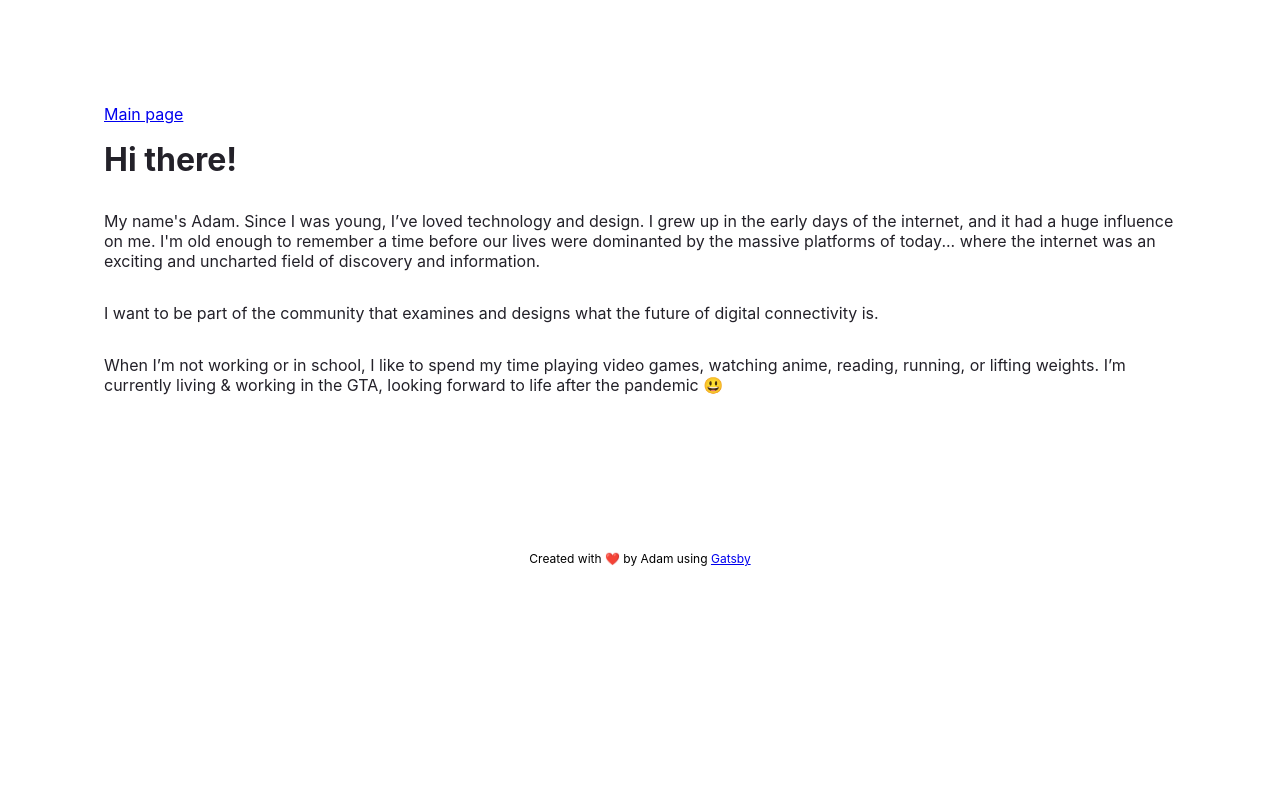
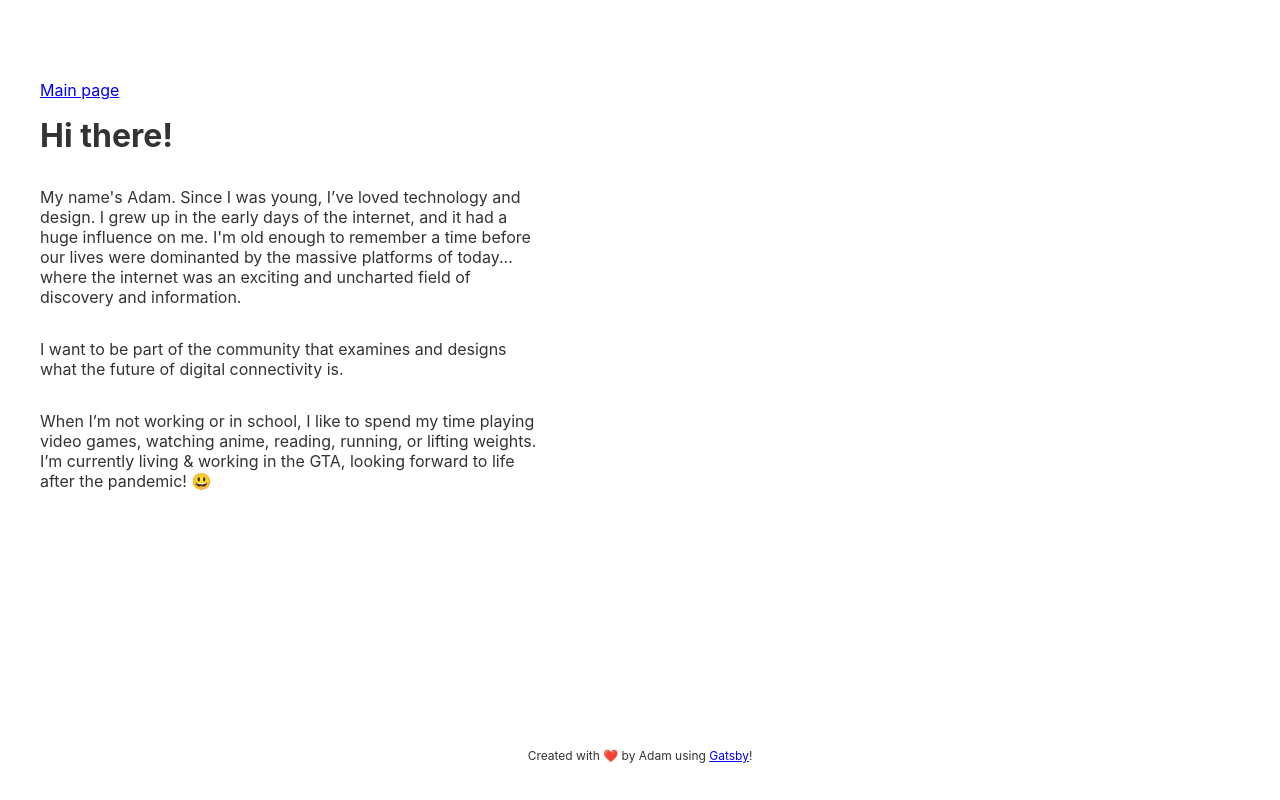
Before and after one commit to adamalexali/adam-gatsby, a Gatsby site: page /about in a window 1280 px wide. Built offline with nearby package versions, Linux system fonts and the light colour scheme; Gatsby itself is replaced by a stand-in of ours.

Commit message:
added styled-components to both pages

```diff
--- a/src/components/footer.js
+++ b/src/components/footer.js
@@ -2,30 +2,33 @@ import * as React from 'react';
 import { Link } from 'gatsby';
 import styled from 'styled-components';
 
+// styles
 const Container = styled.div`
+  font-family: -apple-system, Roboto, sans-serif, serif;
+  color: #333333;
   margin: 1rem auto;
   display: flex;
-  flex-direction: row;
+  flex-direction: column;
   align-items: center;
   justify-content: center;
 `;
-// styles
-const footerStyles = {
-  fontFamily: '-apple-system, Roboto, sans-serif, serif',
-  fontSize: 12,
-  marginBottom: 32,
-};
 
+const FooterText = styled.p`
+  margin-bottom: 1rem;
+  font-size: 0.75rem;
+`;
+
+// component
 const Footer = () => {
   return (
     <Container>
-      <p style={footerStyles}>
+      <FooterText>
         Created with{' '}
         <span role='img' aria-label='heart emoji'>
           ❤️
         </span>{' '}
-        by Adam using <a href='https://www.gatsbyjs.com/'>Gatsby</a>
-      </p>
+        by Adam using <a href='https://www.gatsbyjs.com/'>Gatsby</a>&#33;
+      </FooterText>
     </Container>
   );
 };
--- a/src/pages/about.js
+++ b/src/pages/about.js
@@ -1,27 +1,38 @@
 import * as React from 'react';
 import { Helmet } from 'react-helmet';
 import { Link } from 'gatsby';
+import styled from 'styled-components';
 import Footer from '../components/footer';
 
 // styles
-const pageStyles = {
-  color: '#232129',
-  padding: 96,
-  fontFamily: '-apple-system, Roboto, sans-serif, serif',
-};
-const headingStyles = {
-  marginTop: 16,
-  marginBottom: 32,
-  maxWidth: 320,
-};
-const paragraphStyles = {
-  marginBottom: 32,
-};
+const MainContent = styled('main')`
+  font-family: -apple-system, Roboto, sans-serif, serif;
+  color: #333333;
+  margin: 5rem 2rem 0 2rem;
+  height: 80vh;
+`;
+
+const Container = styled.div`
+  // margin: 1rem auto 0 auto;
+  max-width: 500px;
+  display: flex;
+  flex-direction: column;
+  align-items: left;
+  justify-content: center;
+`;
+
+const HeadingText = styled.h1`
+  margin: 1rem 0;
+`;
+
+const Paragraph = styled.p`
+  margin-bottom: 1rem;
+`;
 
 const AboutPage = () => {
   return (
     <>
-      <main style={pageStyles}>
+      <MainContent>
         <Helmet>
           <meta charSet='utf-8' />
           <title>
@@ -29,31 +40,32 @@ const AboutPage = () => {
             About
           </title>
         </Helmet>
-        <Link to='/' style={paragraphStyles}>
-          Main page
-        </Link>
-        <h1 style={headingStyles}>Hi there!</h1>
-        <p style={paragraphStyles}>
-          My name's Adam. Since I was young, I’ve loved technology and design. I
-          grew up in the early days of the internet, and it had a huge influence
-          on me. I'm old enough to remember a time before our lives were
-          dominanted by the massive platforms of today... where the internet was
-          an exciting and uncharted field of discovery and information.
-        </p>
-        <p style={paragraphStyles}>
-          I want to be part of the community that examines and designs what the
-          future of digital connectivity is.
-        </p>
-        <p style={paragraphStyles}>
-          When I’m not working or in school, I like to spend my time playing
-          video games, watching anime, reading, running, or lifting weights. I’m
-          currently living &amp; working in the GTA, looking forward to life
-          after the pandemic{' '}
-          <span role='img' aria-label='Grinning emoji'>
-            😃
-          </span>
-        </p>
-      </main>
+        <Link to='/'>Main page</Link>
+        <Container>
+          <HeadingText>Hi there!</HeadingText>
+          <Paragraph>
+            My name's Adam. Since I was young, I’ve loved technology and design.
+            I grew up in the early days of the internet, and it had a huge
+            influence on me. I'm old enough to remember a time before our lives
+            were dominanted by the massive platforms of today... where the
+            internet was an exciting and uncharted field of discovery and
+            information.
+          </Paragraph>
+          <Paragraph>
+            I want to be part of the community that examines and designs what
+            the future of digital connectivity is.
+          </Paragraph>
+          <Paragraph>
+            When I’m not working or in school, I like to spend my time playing
+            video games, watching anime, reading, running, or lifting weights.
+            I’m currently living &amp; working in the GTA, looking forward to
+            life after the pandemic!{' '}
+            <span role='img' aria-label='Grinning emoji'>
+              😃
+            </span>
+          </Paragraph>
+        </Container>
+      </MainContent>
       <Footer />
     </>
   );
```
Also changed, not shown: src/pages/index.js (+26 -156 lines).
